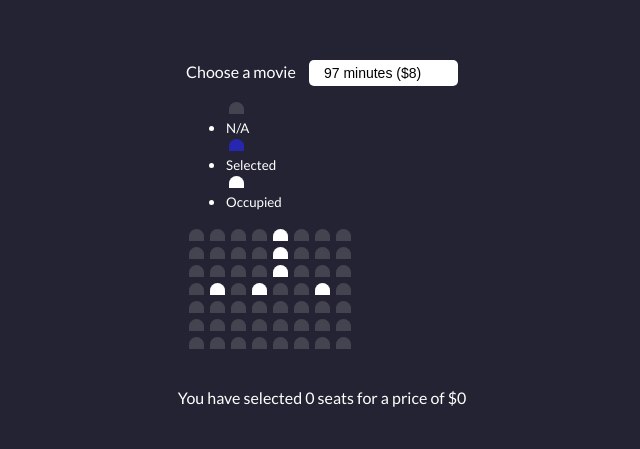
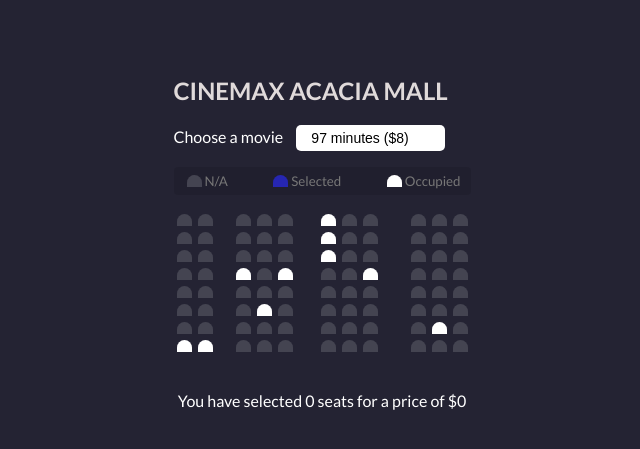
Before and after one commit to Michaelojok11/Movie-booking-app, a plain HTML site: page index.html in a window 1280 px wide. Shown: the part 177-626 px from the top of the page, without its empty margins (318-958 px from the left). Drawn offline with Linux system fonts and the light colour scheme.

Commit message:
update git

```diff
--- a/index.html
+++ b/index.html
@@ -11,6 +11,7 @@
     <!-- movie container -->
     <div class="movie-container">
         <!-- selct options -->
+        <h2> CINEMAX ACACIA MALL</h2>
         <label for="">Choose a movie </label>
         <select id="movie">
             <!-- movie options -->
@@ -51,17 +52,20 @@
                 <div class="seat"></div>
                 <div class="seat"></div>
                 <div class="seat"></div>
+                <div class="seat"></div>
 
                 <div class="seat"></div>
                 <div class="seat occupied"></div>
                 <div class="seat"></div>
                 <div class="seat"></div>
                 <div class="seat"></div>
-
+                <div class="seat"></div>
+                <div class="seat"></div>
             </div>
 
-             <!-- row 1 -->
+             <!-- row 2 -->
              <div class="row">
+                <div class="seat"></div>
                 <div class="seat"></div>
                 <div class="seat"></div>
                 <div class="seat"></div>
@@ -71,11 +75,14 @@
                 <div class="seat"></div>
                 <div class="seat"></div>
                 <div class="seat"></div>
+                <div class="seat"></div>
+                <div class="seat"></div>
 
             </div>
 
-             <!-- row 2 -->
+             <!-- row 3 -->
              <div class="row">
+                <div class="seat"></div>
                 <div class="seat"></div>
                 <div class="seat"></div>
                 <div class="seat"></div>
@@ -85,11 +92,13 @@
                 <div class="seat"></div>
                 <div class="seat"></div>
                 <div class="seat"></div>
-
+                <div class="seat"></div>
+                <div class="seat"></div>
             </div>
 
-             <!-- row 3 -->
+             <!-- row 4 -->
              <div class="row">
+                <div class="seat"></div>
                 <div class="seat"></div>
                 <div class="seat occupied"></div>
                 <div class="seat"></div>
@@ -98,18 +107,6 @@
                 <div class="seat"></div>
                 <div class="seat"></div>
                 <div class="seat occupied"></div>
-                <div class="seat"></div>
-
-            </div>
-
-             <!-- row 4 -->
-             <div class="row">
-                <div class="seat"></div>
-                <div class="seat"></div>
-                <div class="seat"></div>
-
-                <div class="seat"></div>
-                <div class="seat"></div>
                 <div class="seat"></div>
                 <div class="seat"></div>
                 <div class="seat"></div>
@@ -121,7 +118,10 @@
                 <div class="seat"></div>
                 <div class="seat"></div>
                 <div class="seat"></div>
+                <div class="seat"></div>
 
+                <div class="seat"></div>
+                <div class="seat"></div>
                 <div class="seat"></div>
                 <div class="seat"></div>
                 <div class="seat"></div>
@@ -135,7 +135,10 @@
                 <div class="seat"></div>
                 <div class="seat"></div>
                 <div class="seat"></div>
+                <div class="seat occupied"></div>
 
+                <div class="seat"></div>
+                <div class="seat"></div>
                 <div class="seat"></div>
                 <div class="seat"></div>
                 <div class="seat"></div>
@@ -143,6 +146,40 @@
                 <div class="seat"></div>
 
             </div>
+
+             <!-- row 7 -->
+             <div class="row">
+                <div class="seat"></div>
+                <div class="seat"></div>
+                <div class="seat"></div>
+                <div class="seat"></div>
+                <div class="seat"></div>
+                <div class="seat"></div>
+
+                <div class="seat"></div>
+                <div class="seat"></div>
+                <div class="seat"></div>
+                <div class="seat occupied"></div>
+                <div class="seat"></div>
+
+            </div>
+
+             <!-- row 8 -->
+             <div class="row">
+                <div class="seat occupied"></div>
+                <div class="seat occupied"></div>
+                <div class="seat "></div>
+                <div class="seat"></div>
+
+                <div class="seat"></div>
+                <div class="seat"></div>
+                <div class="seat"></div>
+                <div class="seat"></div>
+                <div class="seat"></div>
+                <div class="seat"></div>
+                <div class="seat"></div>
+            </div>
+            <!-- End of row 8 -->
         </div>
     </div>
     <!-- End of container -->
--- a/style.css
+++ b/style.css
@@ -13,7 +13,10 @@
     height: 100vh;
     font-family: 'lato','sans-serif';
 }
-
+/* Heading */
+h2{
+    color: rgb(224, 218, 218);
+}
 /* seat */
 .seat {
     background-color: #444451;
@@ -50,3 +53,37 @@
 .seat.occupied{
     background-color: white;
 }
+.seat:nth-of-type(2){
+    margin-right: 20px;
+}
+
+.seat:nth-last-of-type(3){
+    margin-left: 30px;
+}
+.seat:nth-last-of-type(6){
+    margin-left: 25px;
+}
+.seat:not(.occupied):hover {
+    cursor: pointer;
+    transform: scale(1.2);
+}
+.showcase .seat:not(.occupied):hover{
+    cursor: default;
+    transform: scale(1);
+}
+
+.showcase {
+    background-color: rgb(0, 0, 0,0.1);
+    display: flex;
+    border-radius: 4px;
+    padding: 5px 10px;
+    list-style-type: none;
+    color: #777;
+    justify-content: space-between;
+}
+.showcase li {
+    display: flex;
+    justify-content: center;
+    align-items: center;
+    margin: 0 10;
+}
```
